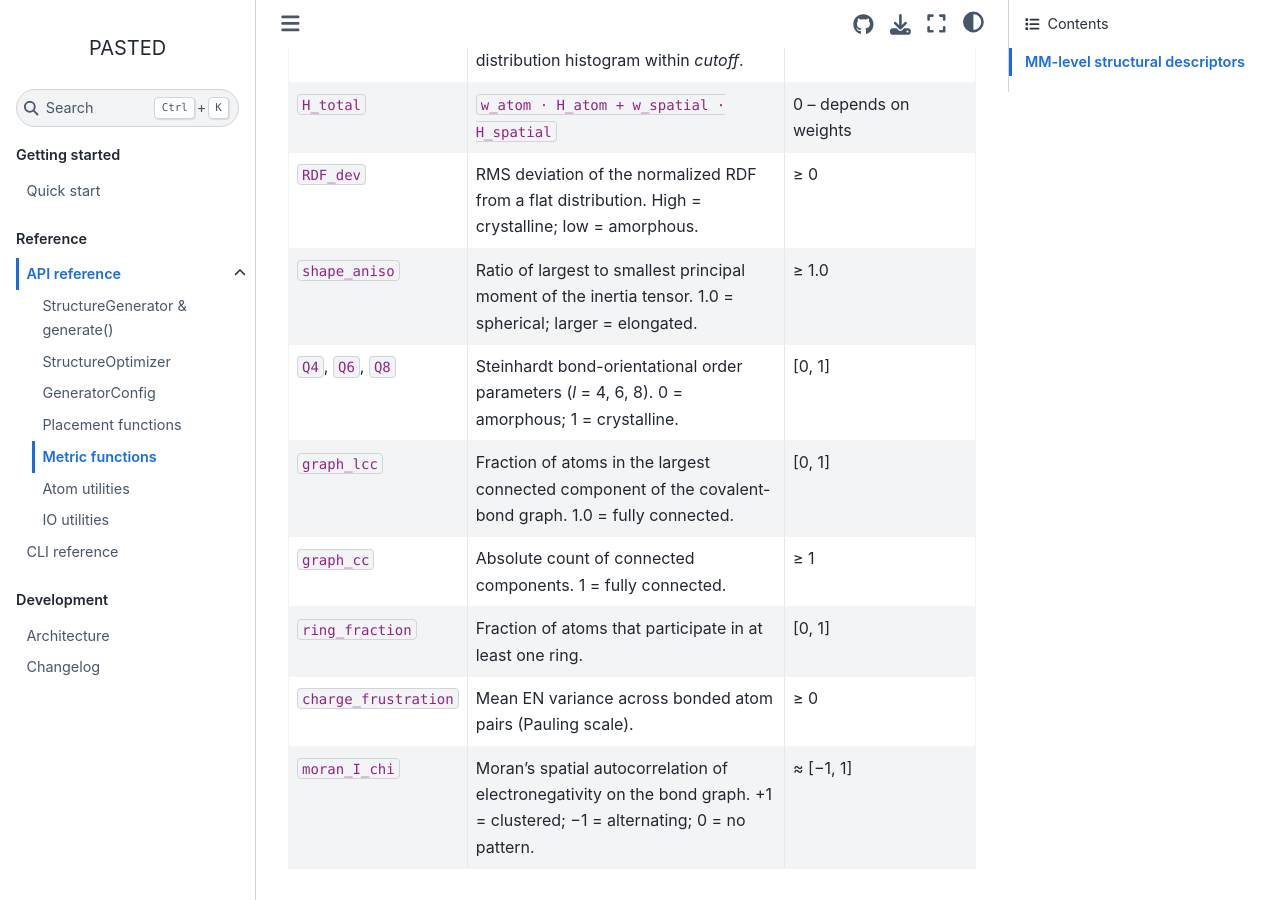
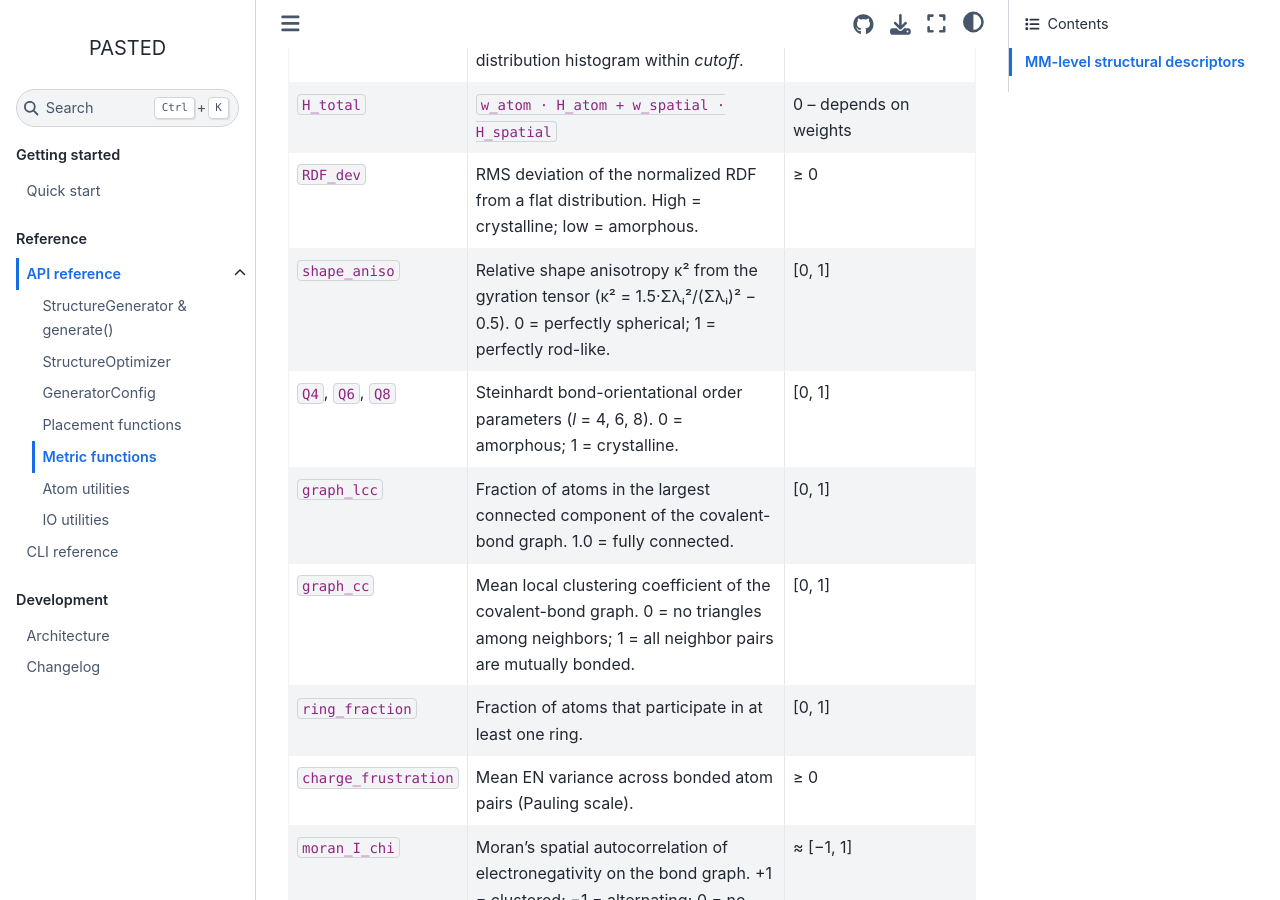
Before and after one commit to ss0832/PASTED, a Sphinx documentation site: the page built from docs/api/metrics.rst, in a window 1280 px wide and 900 px high, scrolled down 979 px. Built offline with Sphinx 7.4.7 and the Sphinx Book theme 1.1.4, drawn with Linux system fonts in a browser that asks for light colours.

Commit message:
Update metrics documentation for shape_aniso and graph_cc

```diff
--- a/docs/api/metrics.rst
+++ b/docs/api/metrics.rst
@@ -44,9 +44,10 @@ therefore be used as ``--filter`` targets on the CLI and in the
        High = crystalline; low = amorphous.
      - ≥ 0
    * - ``shape_aniso``
-     - Ratio of largest to smallest principal moment of the inertia tensor.
-       1.0 = spherical; larger = elongated.
-     - ≥ 1.0
+     - Relative shape anisotropy κ² from the gyration tensor
+       (κ² = 1.5·Σλᵢ²/(Σλᵢ)² − 0.5).
+       0 = perfectly spherical; 1 = perfectly rod-like.
+     - [0, 1]
    * - ``Q4``, ``Q6``, ``Q8``
      - Steinhardt bond-orientational order parameters (*l* = 4, 6, 8).
        0 = amorphous; 1 = crystalline.
@@ -56,8 +57,10 @@ therefore be used as ``--filter`` targets on the CLI and in the
        covalent-bond graph.  1.0 = fully connected.
      - [0, 1]
    * - ``graph_cc``
-     - Absolute count of connected components.  1 = fully connected.
-     - ≥ 1
+     - Mean local clustering coefficient of the covalent-bond graph.
+       0 = no triangles among neighbors; 1 = all neighbor pairs are
+       mutually bonded.
+     - [0, 1]
    * - ``ring_fraction``
      - Fraction of atoms that participate in at least one ring.
      - [0, 1]
```
